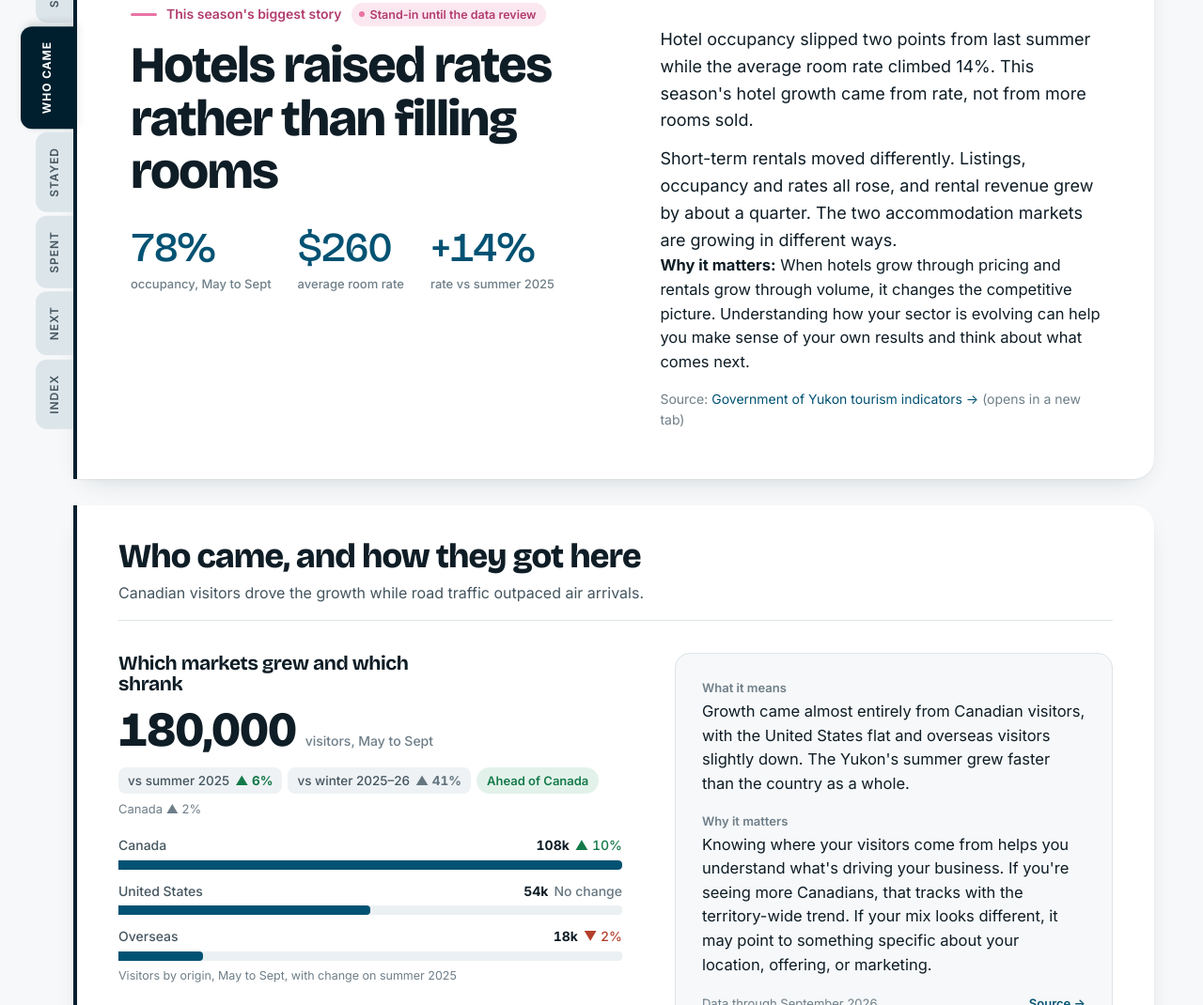
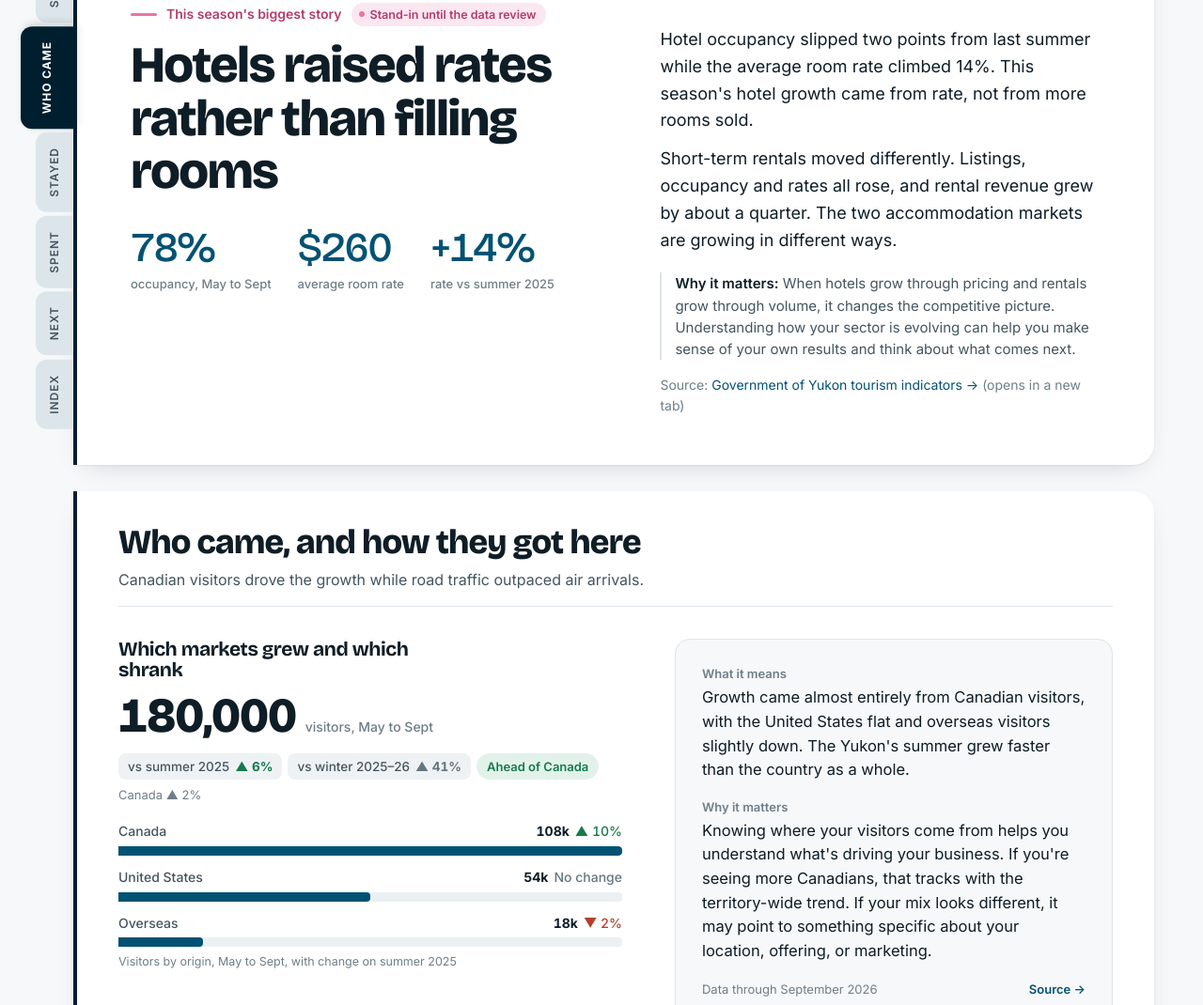
Before and after one commit to ConnerGalway/tiay-dashboard, a plain HTML site: page index.html in a window 1280 px wide. Shown: the part 956-2026 px from the top of the page at 94% size. Drawn offline with nearby package versions, Linux system fonts and the light colour scheme.

Commit message:
Fix story section formatting - add visual separation for Why it matters
Co-Authored-By: Claude Opus 4.5 <noreply@anthropic.com>

```diff
--- a/index.html
+++ b/index.html
@@ -381,7 +381,7 @@ footer{margin-top:0}
           <p>Hotel occupancy slipped two points from last summer while the average room rate climbed 14%. This season's hotel growth came from rate, not from more rooms sold.</p>
           <p>Short-term rentals moved differently. Listings, occupancy and rates all rose, and rental revenue grew by about a quarter. The two accommodation markets are growing in different ways.</p>
         </div>
-        <p class="read"><b>Why it matters:</b> When hotels grow through pricing and rentals grow through volume, it changes the competitive picture. Understanding how your sector is evolving can help you make sense of your own results and think about what comes next.</p>
+        <p class="who"><b>Why it matters:</b> When hotels grow through pricing and rentals grow through volume, it changes the competitive picture. Understanding how your sector is evolving can help you make sense of your own results and think about what comes next.</p>
         <p class="src">Source: <a href="https://open-data-static-files.service.yukon.ca/tourism-indicators/" target="_blank" rel="noopener">Government of Yukon tourism indicators →</a> (opens in a new tab)</p>
       </div>
     </div>
```
